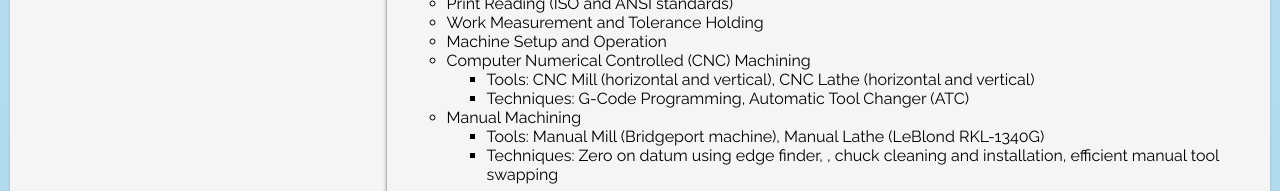
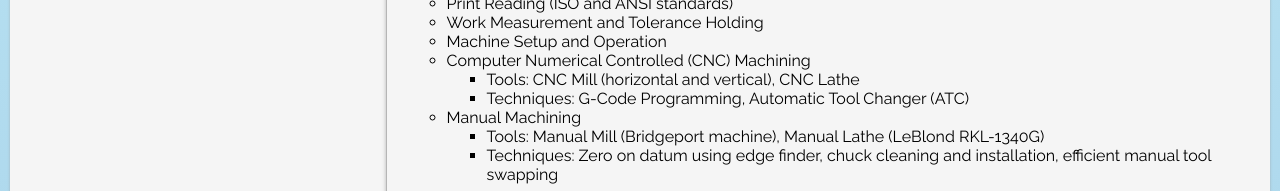
Before and after one commit to bthol/Portfolio-Frontend, a React (Create React App) app: page / in a window 1280 px wide. Shown: the part 761-952 px from the top of the page. Built offline with nearby package versions, Linux system fonts and the light colour scheme; no server answers; the HTML template or start-up script is replaced by a standard one.

Commit message:
homepage content + general style tweaks

```diff
--- a/src/App.css
+++ b/src/App.css
@@ -286,7 +286,7 @@ hr {
   width: 8px;
   top: 2.5px;
   position: relative;
-  border: 1.6px solid var(--font-color-1);
+  border: 1.5px solid var(--font-color-1);
   border-top: hidden;
   border-left: hidden;
 }
--- a/src/ContentModules/HomePageContent.js
+++ b/src/ContentModules/HomePageContent.js
@@ -17,13 +17,13 @@ const HomePageContent = {
           <li>Machine Setup and Operation</li>
           <li>Computer Numerical Controlled (CNC) Machining</li>
           <ul>
-            <li>Tools: CNC Mill (horizontal and vertical), CNC Lathe (horizontal and vertical)</li>
+            <li>Tools: CNC Mill (horizontal and vertical), CNC Lathe</li>
             <li>Techniques: G-Code Programming, Automatic Tool Changer (ATC)</li>
           </ul>
           <li>Manual Machining</li>
           <ul>
             <li>Tools: Manual Mill (Bridgeport machine), Manual Lathe (LeBlond RKL-1340G)</li>
-            <li>Techniques: Zero on datum using edge finder, , chuck cleaning and installation, efficient manual tool swapping</li>
+            <li>Techniques: Zero on datum using edge finder, chuck cleaning and installation, efficient manual tool swapping</li>
           </ul>
         </ul>
         <li className="text-large"></li>
@@ -202,7 +202,7 @@ const HomePageContent = {
     {
       name: "CNC Operator Program",
       period: "July 2025 - Sept 2025",
-      description: "The Computer Numerically Controlled (CNC) operator job placement program offered through the facilities at De Anza College train participants to be workplace-ready for CNC operator positions and more. Over the course of twelve weeks, particiapants are trainined in the theory and practice of the fundamentals of manual machining and given extensive hands on experience with CNC machines through independent project-based learning.",
+      description: "The Computer Numerically Controlled (CNC) operator job development program offered through the facilities at De Anza College train participants to be workplace-ready for CNC operator positions and more. Over the course of twelve weeks, particiapants are trainined in the theory and practice of the fundamentals of manual machining and given extensive hands on experience with CNC machines through independent project-based learning.",
     },
     {
       name: "General Assembly",
--- a/src/Template/Header.jsx
+++ b/src/Template/Header.jsx
@@ -71,6 +71,7 @@ const Header = (props) => {
 
                 <p className="cursor-default"><u>Utility</u></p>
                 <a  href="https://goodeval-1d265775b25d.herokuapp.com/" target="_blank" className="link-desat" tabIndex={navTabIdx2}>GoodEval</a>
+                <a  href="https://bthol.github.io/Choosy/" target="_blank" className="link-desat" tabIndex={navTabIdx2}>Choosy</a>
                 <a onClick={(e) => {
                     props.notifyFeature(e, true);
                 }} href="" className="link-desat" tabIndex={navTabIdx2}>inPlace</a>
```
